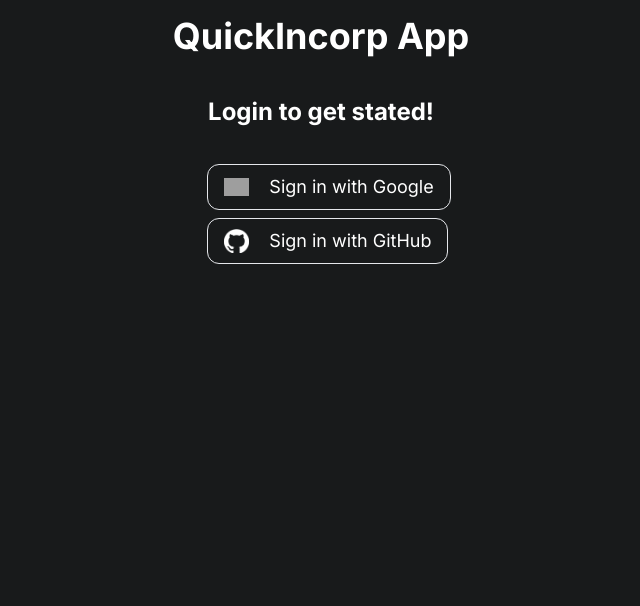
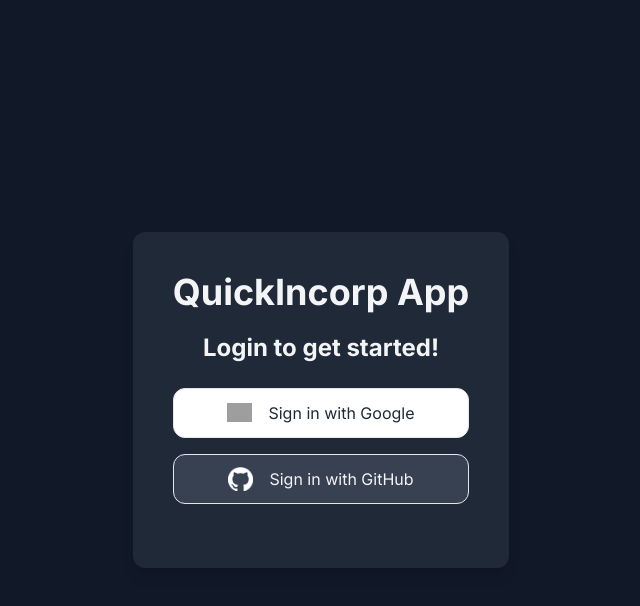
Before and after one commit to ksingh62/quick-incorp-app, a Next.js app: page /prototype in a window 1280 px wide. Shown: the top 606 px of the page, without its empty margins (319-959 px from the left). Built offline with nearby package versions, Linux system fonts and the light colour scheme; no server answers; grey boxes are pictures that could not be loaded.

Commit message:
minor changes

```diff
--- a/src/app/page.js
+++ b/src/app/page.js
@@ -50,16 +50,19 @@ export default function LandingPage() {
             Start your Business today with QuickIncorp
           </h1>
           <p className="landing-page-para-1">
-            Lorem, ipsum dolor sit amet consectetur adipisicing elit. Earum
-            eligendi eveniet nulla assumenda molestiae enim impedit,
-            consequuntur quae voluptas fugiat. Nam voluptatum enim dolorem
-            doloremque vero rem veniam. Harum, cumque!
+            QuickIncorp offers seamless business incorporation services,
+            ensuring a smooth start for your venture. Our expert team handles
+            all legal formalities, saving you time and effort. With a
+            user-friendly platform, we provide ongoing support for compliance
+            and growth. Trust QuickIncorp to turn your business vision into
+            reality with efficiency and professionalism.
           </p>
           <p className="landing-page-para-2">
-            Lorem, ipsum dolor sit amet consectetur adipisicing elit. Earum
-            eligendi eveniet nulla assumenda molestiae enim impedit,
-            consequuntur quae voluptas fugiat. Nam voluptatum enim dolorem
-            doloremque vero rem veniam. Harum, cumque!
+            We go beyond incorporation with tax management, legal compliance,
+            and financial planning. Our technology and expertise guarantee a
+            superior experience. Join thousands of entrepreneurs who have
+            successfully launched their businesses with QuickIncorp. Let us help
+            you focus on growing your business.
           </p>
         </div>
         <div className="landing-page-image-container">
--- a/src/app/prototype/page.js
+++ b/src/app/prototype/page.js
@@ -10,13 +10,10 @@ export default function Page() {
   const { user, gitHubSignIn, googleSignIn, firebaseSignOut } = useUserAuth();
   const router = useRouter();
 
-  console.log(user);
-
   useEffect(() => {
     if (user) {
       router.push("/prototype/homepage");
     }
-    // If there is a user, stay on this page or manage other routes as needed
   }, [user, router]);
 
   if (user) {
@@ -24,58 +21,63 @@ export default function Page() {
   }
 
   return (
-    <div className="mt-4 flex justify-center flex-col items-center gap-5">
-      <h1 className="text-4xl font-bold mb-5">QuickIncorp App</h1>
-      <p className="font-bold text-2xl mb-2 ">Login to get stated!</p>
-      {user ? (
-        <p className="text-lg">
-          Signed In as {user.displayName} ({user.email}).
-        </p>
-      ) : (
-        ""
-      )}
+    <div className="flex justify-center items-center min-h-screen bg-gray-900">
+      <div className="bg-gray-800 p-10 rounded-xl shadow-lg text-center text-gray-100">
+        <h1 className="text-4xl font-bold mb-5">QuickIncorp App</h1>
+        <p className="font-bold text-2xl mb-6">Login to get started!</p>
 
-      {user ? (
-        <div className="text-lg">
-          <button className="hover:underline" onClick={firebaseSignOut}>
-            Sign out
-          </button>
-        </div>
-      ) : (
-        <div className="text-lg">
+        <div className="space-y-4">
           <button
             onClick={googleSignIn}
-            className="hover:underline ml-4 flex flex-direction items-center justify-center gap-5 border p-2 rounded-xl px-4 my-2"
+            className="w-full flex items-center justify-center gap-4 border p-3 rounded-xl bg-white text-gray-800 hover:bg-gray-100"
           >
             <Image
               src="https://upload.wikimedia.org/wikipedia/commons/c/c1/Google_%22G%22_logo.svg"
-              alt="GitHub logo"
+              alt="Google logo"
               width={25}
               height={25}
-            />{" "}
+            />
             Sign in with Google
           </button>
 
           <button
             onClick={gitHubSignIn}
-            className="hover:underline ml-4 flex flex-direction items-center justify-center gap-5 border p-2 rounded-xl px-4"
+            className="w-full flex items-center justify-center gap-4 border p-3 rounded-xl bg-gray-700 hover:bg-gray-600"
           >
             <Image
               src="/github-mark-white.png"
               alt="GitHub logo"
               width={25}
               height={25}
-            />{" "}
+            />
             Sign in with GitHub
           </button>
         </div>
-      )}
 
-      {user !== null && (
-        <Link className="text-lg hover:underline" href={`prototype/homepage`}>
-          Continue to Homepage
-        </Link>
-      )}
+        {user && (
+          <div className="mt-6">
+            <button
+              className="text-red-400 hover:underline"
+              onClick={firebaseSignOut}
+            >
+              Sign out
+            </button>
+          </div>
+        )}
+
+        <div className="mt-6">
+          {user ? (
+            <Link
+              className="text-blue-400 hover:underline"
+              href="/prototype/homepage"
+            >
+              Continue to Homepage
+            </Link>
+          ) : (
+            ""
+          )}
+        </div>
+      </div>
     </div>
   );
 }
--- a/src/app/prototype/pricing/page.js
+++ b/src/app/prototype/pricing/page.js
@@ -13,7 +13,7 @@ const Pricing = () => {
   return (
     <Layout>
       <div className="container mx-auto text-center">
-        <h2 className="text-4xl font-semibold mb-6">
+        <h2 className="text-4xl font-semibold mb-6 mt-4">
           Fair and Transparent Pricing
         </h2>
         <p className="text-lg mb-12">
```
